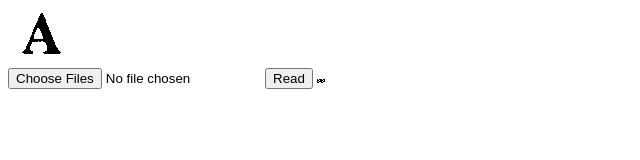
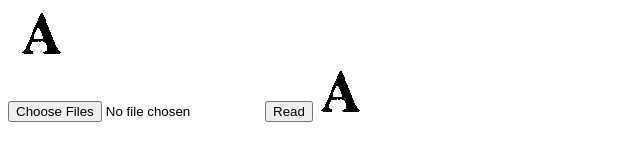
Before and after one commit to Dodotree/webgl_packing, a plain HTML site: page index.html in a window 1280 px wide. Shown: the whole page, without its empty margins (0-640 px from the left). Drawn offline with Linux system fonts and the light colour scheme.

Commit message:
image pass, typos in shader, redundant lines removed

```diff
--- a/index.html
+++ b/index.html
@@ -25,15 +25,8 @@
     <script id="shader-vs" type="x-shader/x-vertex">
         #version 300 es
         in vec4 a_position;
-        out vec2 v_texCoord;
         void main() {
-            gl_Position = a_position;
-            // Calculate texture coordinates from position
-            // Convert from range -1,1 to 0,1
-            v_texCoord = vec2(
-                (a_position.x + 1.0) / 2.0,          // Convert X from -1..1 to 0..1
-                1.0 - (a_position.y + 1.0) / 2.0     // Convert Y from -1..1 to 1..0 (flipped vertically)
-            );
+            gl_Position = a_position - 0.5;
         }
     </script>
 
@@ -43,7 +36,7 @@
         // precision mediump float;
         precision highp float;
         uniform sampler2D u_texture;
-        // in vec2 v_texCoord; // interpolated
+
         layout(location = 0) out vec4 outColor;
         layout(location = 1) out vec4 fragCoord;
 
@@ -55,7 +48,9 @@
 
             // gl_FragCoord gives exact pixel coordinates in window space, not interpolated
             // in the middle of the pixel (0.5, 0.5) for pixel (0, 0)
-            ivec2 xy = ivec2((gl_FragCoord.xy - 0.5) * 2.0);
+            int x = int(gl_FragCoord.x - 0.5) * 8;
+            int y = int(gl_FragCoord.y - 0.5) * 4;
+            ivec2 xy = ivec2(x, y);
             for (int j = 0; j < iheight; j++) {
                 uint byteValue = uint(0);
                 for(int i = 0; i < iwidth; i++) {
@@ -111,19 +106,20 @@
                     .then(response => response.arrayBuffer())
                     .then(arrayBuffer => {
                         console.log(`Got ${fileId} with size ${arrayBuffer.byteLength}`);
-                        fileCache[fileId] = new Uint8Array(arrayBuffer);
-                        // Create ProcessingWEBGL with the extracted data
-                        console.log(files);
-                        const ProcessingWEBGL = new Window.ProcessingWEBGL(8,4,32);
-                        // it flips upside down
-                        const pixelData = new Uint8Array([
-                            0, 0, 0, 255,        0, 0, 0, 255,        255, 255, 255, 255,    255, 255, 255, 255,0, 0, 0, 255,        0, 0, 0, 255,        255, 255, 255, 255,   255, 255, 255, 255,
-                            0, 0, 0, 255,        254, 255, 255, 255,  0, 0, 0, 255,          0, 0, 0, 255,      0, 0, 0, 255,        254, 255, 255, 255,  0, 0, 0, 255,         0, 0, 0, 255,
-                            0, 0, 0, 255,        0, 0, 0, 255,        255, 255, 255, 255,    0, 0, 0, 255,      0, 0, 0, 255,        0, 0, 0, 255,        255, 255, 255, 255,    0, 0, 0, 255,
-                            0, 0, 0, 255,        255, 255, 255, 255,  0, 0, 0, 255,          0, 0, 0, 255,      0, 0, 0, 255,        255, 255, 255, 255,  0, 0, 0, 255,          0, 0, 0, 255,
-                            ]);
+                        // fileCache[fileId] = new Uint8Array(arrayBuffer);
+                        const ProcessingWEBGL = new Window.ProcessingWEBGL(files[fileId].width, files[fileId].height, 32);
+                        ProcessingWEBGL.processAndDraw(document.getElementById(fileId));
 
-                        ProcessingWEBGL.processAndDraw(pixelData);
+                        // const ProcessingWEBGL = new Window.ProcessingWEBGL(4,4,32);
+                        // // it flips upside down
+                        // const pixelData = new Uint8Array([
+                        //     0, 0, 0, 255,        0, 0, 0, 255,        255, 255, 255, 255,    255, 255, 255, 255,
+                        //     0, 0, 0, 255,        254, 255, 255, 255,  0, 0, 0, 255,          0, 0, 0, 255,
+                        //     0, 0, 0, 255,        0, 0, 0, 255,        255, 255, 255, 255,    0, 0, 0, 255,
+                        //     0, 0, 0, 255,        255, 255, 255, 255,  0, 0, 0, 255,          0, 0, 0, 255,
+                        //     ]);
+                        // ProcessingWEBGL.processAndDraw(pixelData);
+
                         return fileId;
                     })
             )
--- a/index.js
+++ b/index.js
@@ -1,3 +1,3 @@
-import { getFileUint8, getImageIterator, getImgUint8, ProcessingWEBGL} from "./utils_UI_packing.js";
+import { getFileUint8, getImageIterator, getImgUint8, ProcessingWEBGL} from "./utils.js";
 
 Window.ProcessingWEBGL = ProcessingWEBGL;
--- a/utils_UI_packing.js
+++ b/utils.js
@@ -157,7 +157,7 @@ export class Texture {
   constructor(gl, slot,
       config = {
         source: null,
-        flip: true,
+        flip: false,
         mipmap: false,
         params: {},
         width,
@@ -275,9 +275,9 @@ export class ProcessingWEBGL {
               V3               V2
       */
               a_position: new Float32Array([
-                            -1, -1, // bottom-left
-                            1, -1, // bottom-right
-                            -1,  1, // top-left
+                            0, 0, // bottom-left
+                            1, 0, // bottom-right
+                            0,  1, // top-left
                             1,  1, // top-right
                           ])
           },
@@ -306,7 +306,7 @@ export class ProcessingWEBGL {
       textureOptions = [
         {
           source: null,
-          flip: false,
+          flip: true,
           mipmap: false,
           width, // should take value from above constructor param
           height,
@@ -619,9 +619,6 @@ export class ProcessingWEBGL {
       coordBuffer
     );
 
-    let k = this.w/(this.packW);
-    console.log("pack k ", k, this.packW, this.packH, this.w, this.h);
-
     function printAs4x4Table(arr) {
       for (let i = 0; i < 16; i += 4) {
         console.log(
@@ -635,6 +632,15 @@ export class ProcessingWEBGL {
 
     console.log("readBuffer", readBuffer);
     console.log("coordBuffer", coordBuffer);
+    for(let i=0; i < readBuffer.length; i += 4) {
+         console.log(
+          (coordBuffer[i]-0.5).toString().padStart(3) + ', ' +
+          (coordBuffer[i+1]-0.5).toString().padStart(3) + ' | ' +
+          readBuffer[i].toString().padStart(3) + ', ' +
+          readBuffer[i+1].toString().padStart(3) + ', ' +
+          readBuffer[i+2].toString().padStart(3)
+        );
+    }
   }
 
 
```
